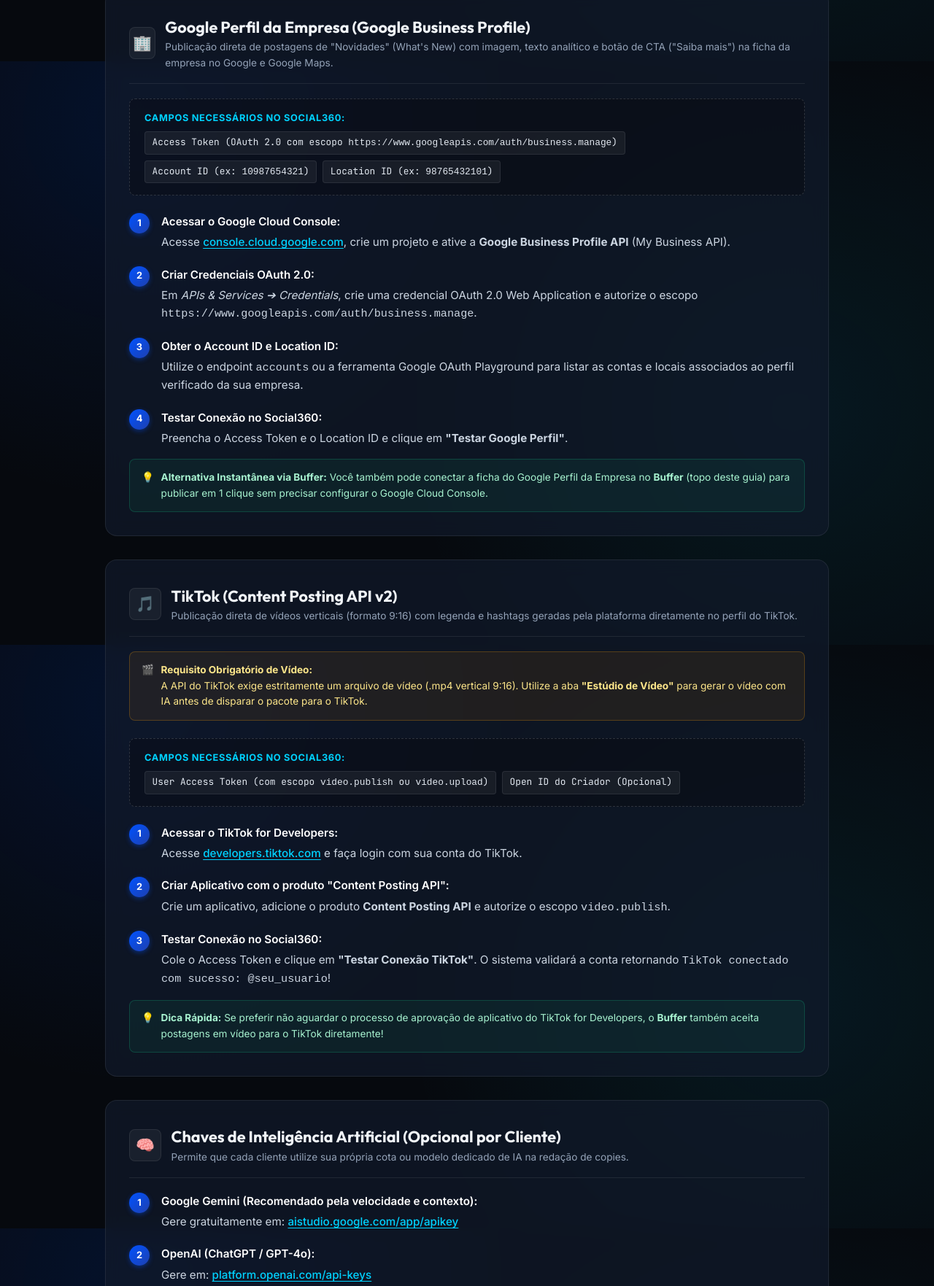
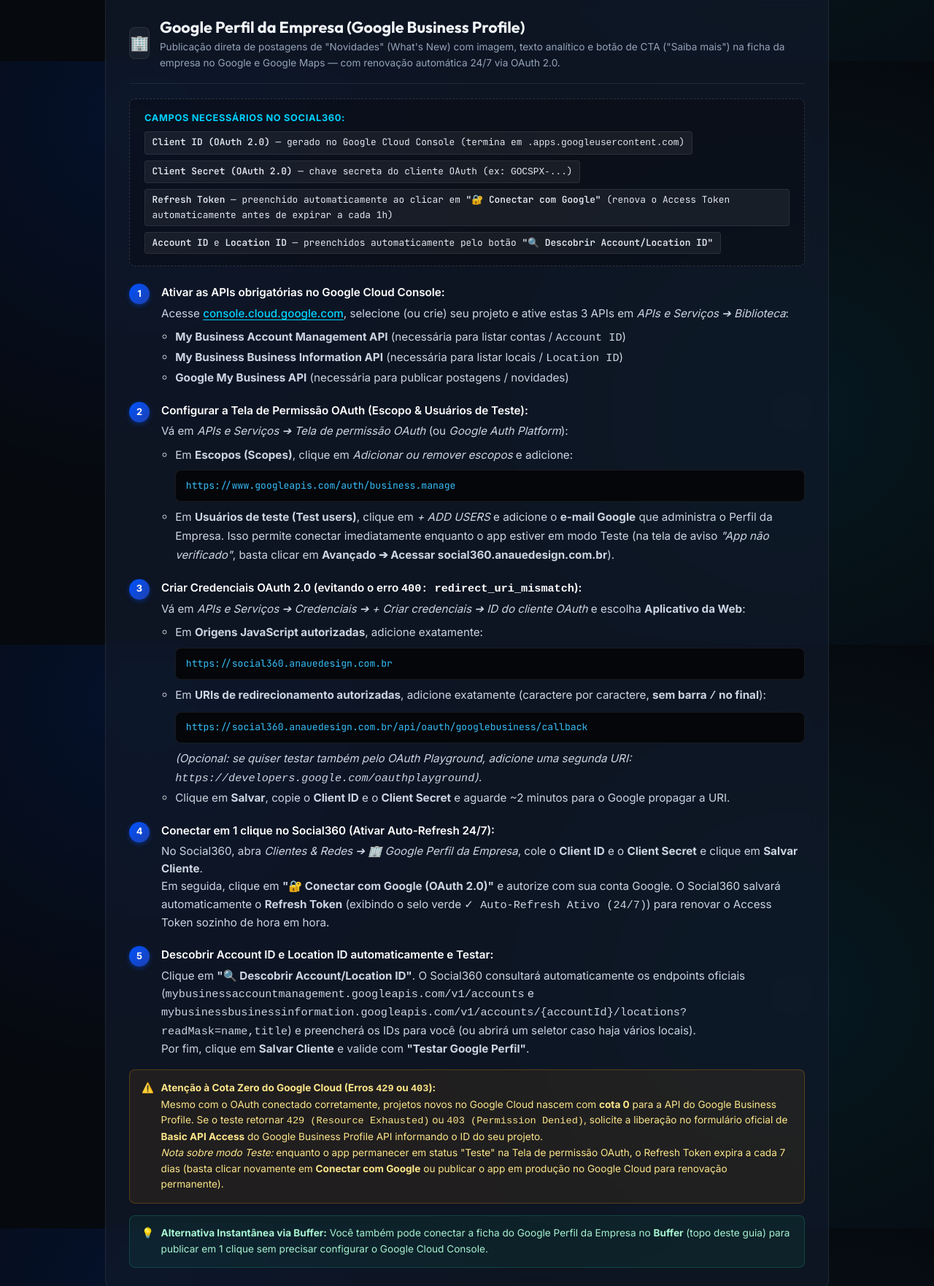
Before and after one commit to cezaralfredo/pub_rs, a website: page public/guia-redes.html in a window 1280 px wide. Shown: the part 6316-8079 px from the top of the page at 73% size. Drawn offline with Linux system fonts and the light colour scheme.

Commit message:
docs(ui): atualizar guia-redes.html com passo a passo completo do Google Perfil da Empresa OAuth 2.0

```diff
--- a/public/guia-redes.html
+++ b/public/guia-redes.html
@@ -817,7 +817,7 @@
           <div class="card-icon">🏢</div>
           <div>
             <h2 class="card-title">Google Perfil da Empresa (Google Business Profile)</h2>
-            <p class="card-subtitle">Publicação direta de postagens de "Novidades" (What's New) com imagem, texto analítico e botão de CTA ("Saiba mais") na ficha da empresa no Google e Google Maps.</p>
+            <p class="card-subtitle">Publicação direta de postagens de "Novidades" (What's New) com imagem, texto analítico e botão de CTA ("Saiba mais") na ficha da empresa no Google e Google Maps — com renovação automática 24/7 via OAuth 2.0.</p>
           </div>
         </div>
       </div>
@@ -825,30 +825,67 @@
       <div class="fields-box">
         <div class="fields-title">Campos necessários no Social360:</div>
         <ul class="fields-list">
-          <li>Access Token (OAuth 2.0 com escopo <code>https://www.googleapis.com/auth/business.manage</code>)</li>
-          <li>Account ID (ex: <code>10987654321</code>)</li>
-          <li>Location ID (ex: <code>98765432101</code>)</li>
+          <li><strong>Client ID (OAuth 2.0)</strong> — gerado no Google Cloud Console (termina em <code>.apps.googleusercontent.com</code>)</li>
+          <li><strong>Client Secret (OAuth 2.0)</strong> — chave secreta do cliente OAuth (ex: <code>GOCSPX-...</code>)</li>
+          <li><strong>Refresh Token</strong> — preenchido automaticamente ao clicar em <strong>"🔐 Conectar com Google"</strong> (renova o Access Token automaticamente antes de expirar a cada 1h)</li>
+          <li><strong>Account ID</strong> e <strong>Location ID</strong> — preenchidos automaticamente pelo botão <strong>"🔍 Descobrir Account/Location ID"</strong></li>
         </ul>
       </div>
 
       <ol class="steps-list">
         <li>
-          <strong class="step-title">Acessar o Google Cloud Console:</strong>
-          Acesse <a href="https://console.cloud.google.com/" target="_blank" class="external-link">console.cloud.google.com</a>, crie um projeto e ative a <strong>Google Business Profile API</strong> (My Business API).
+          <strong class="step-title">Ativar as APIs obrigatórias no Google Cloud Console:</strong>
+          Acesse <a href="https://console.cloud.google.com/apis/library" target="_blank" class="external-link">console.cloud.google.com</a>, selecione (ou crie) seu projeto e ative estas 3 APIs em <em>APIs e Serviços ➔ Biblioteca</em>:
+          <ul style="margin-top: 0.45rem; margin-left: 1.2rem; line-height: 1.7;">
+            <li><strong>My Business Account Management API</strong> (necessária para listar contas / <code>Account ID</code>)</li>
+            <li><strong>My Business Business Information API</strong> (necessária para listar locais / <code>Location ID</code>)</li>
+            <li><strong>Google My Business API</strong> (necessária para publicar postagens / novidades)</li>
+          </ul>
         </li>
         <li>
-          <strong class="step-title">Criar Credenciais OAuth 2.0:</strong>
-          Em <em>APIs & Services ➔ Credentials</em>, crie uma credencial OAuth 2.0 Web Application e autorize o escopo <code>https://www.googleapis.com/auth/business.manage</code>.
+          <strong class="step-title">Configurar a Tela de Permissão OAuth (Escopo &amp; Usuários de Teste):</strong>
+          Vá em <em>APIs e Serviços ➔ Tela de permissão OAuth</em> (ou <em>Google Auth Platform</em>):
+          <ul style="margin-top: 0.45rem; margin-left: 1.2rem; line-height: 1.7;">
+            <li>Em <strong>Escopos (Scopes)</strong>, clique em <em>Adicionar ou remover escopos</em> e adicione:
+              <span class="code-snippet">https://www.googleapis.com/auth/business.manage</span>
+            </li>
+            <li>Em <strong>Usuários de teste (Test users)</strong>, clique em <em>+ ADD USERS</em> e adicione o <strong>e-mail Google</strong> que administra o Perfil da Empresa. Isso permite conectar imediatamente enquanto o app estiver em modo Teste (na tela de aviso <em>"App não verificado"</em>, basta clicar em <strong>Avançado ➔ Acessar social360.anauedesign.com.br</strong>).</li>
+          </ul>
         </li>
         <li>
-          <strong class="step-title">Obter o Account ID e Location ID:</strong>
-          Utilize o endpoint <code>accounts</code> ou a ferramenta Google OAuth Playground para listar as contas e locais associados ao perfil verificado da sua empresa.
+          <strong class="step-title">Criar Credenciais OAuth 2.0 (evitando o erro <code>400: redirect_uri_mismatch</code>):</strong>
+          Vá em <em>APIs e Serviços ➔ Credenciais ➔ + Criar credenciais ➔ ID do cliente OAuth</em> e escolha <strong>Aplicativo da Web</strong>:
+          <ul style="margin-top: 0.45rem; margin-left: 1.2rem; line-height: 1.7;">
+            <li>Em <strong>Origens JavaScript autorizadas</strong>, adicione exatamente:
+              <span class="code-snippet">https://social360.anauedesign.com.br</span>
+            </li>
+            <li>Em <strong>URIs de redirecionamento autorizadas</strong>, adicione exatamente (caractere por caractere, <strong>sem barra <code>/</code> no final</strong>):
+              <span class="code-snippet">https://social360.anauedesign.com.br/api/oauth/googlebusiness/callback</span>
+              <em>(Opcional: se quiser testar também pelo OAuth Playground, adicione uma segunda URI: <code>https://developers.google.com/oauthplayground</code>).</em>
+            </li>
+            <li>Clique em <strong>Salvar</strong>, copie o <strong>Client ID</strong> e o <strong>Client Secret</strong> e aguarde ~2 minutos para o Google propagar a URI.</li>
+          </ul>
         </li>
         <li>
-          <strong class="step-title">Testar Conexão no Social360:</strong>
-          Preencha o Access Token e o Location ID e clique em <strong>"Testar Google Perfil"</strong>.
+          <strong class="step-title">Conectar em 1 clique no Social360 (Ativar Auto-Refresh 24/7):</strong>
+          No Social360, abra <em>Clientes &amp; Redes ➔ 🏢 Google Perfil da Empresa</em>, cole o <strong>Client ID</strong> e o <strong>Client Secret</strong> e clique em <strong>Salvar Cliente</strong>.<br>
+          Em seguida, clique em <strong>"🔐 Conectar com Google (OAuth 2.0)"</strong> e autorize com sua conta Google. O Social360 salvará automaticamente o <strong>Refresh Token</strong> (exibindo o selo verde <code>✓ Auto-Refresh Ativo (24/7)</code>) para renovar o Access Token sozinho de hora em hora.
+        </li>
+        <li>
+          <strong class="step-title">Descobrir Account ID e Location ID automaticamente e Testar:</strong>
+          Clique em <strong>"🔍 Descobrir Account/Location ID"</strong>. O Social360 consultará automaticamente os endpoints oficiais (<code>mybusinessaccountmanagement.googleapis.com/v1/accounts</code> e <code>mybusinessbusinessinformation.googleapis.com/v1/accounts/{accountId}/locations?readMask=name,title</code>) e preencherá os IDs para você (ou abrirá um seletor caso haja vários locais).<br>
+          Por fim, clique em <strong>Salvar Cliente</strong> e valide com <strong>"Testar Google Perfil"</strong>.
         </li>
       </ol>
+
+      <div class="alert-warning" style="margin-bottom: 1rem;">
+        <span>⚠️</span>
+        <div>
+          <strong>Atenção à Cota Zero do Google Cloud (Erros <code>429</code> ou <code>403</code>):</strong><br>
+          Mesmo com o OAuth conectado corretamente, projetos novos no Google Cloud nascem com <strong>cota 0</strong> para a API do Google Business Profile. Se o teste retornar <code>429 (Resource Exhausted)</code> ou <code>403 (Permission Denied)</code>, solicite a liberação no formulário oficial de <strong>Basic API Access</strong> do Google Business Profile API informando o ID do seu projeto.<br>
+          <em>Nota sobre modo Teste:</em> enquanto o app permanecer em status "Teste" na Tela de permissão OAuth, o Refresh Token expira a cada 7 dias (basta clicar novamente em <strong>Conectar com Google</strong> ou publicar o app em produção no Google Cloud para renovação permanente).
+        </div>
+      </div>
 
       <div class="alert-tip">
         <span>💡</span>
```
